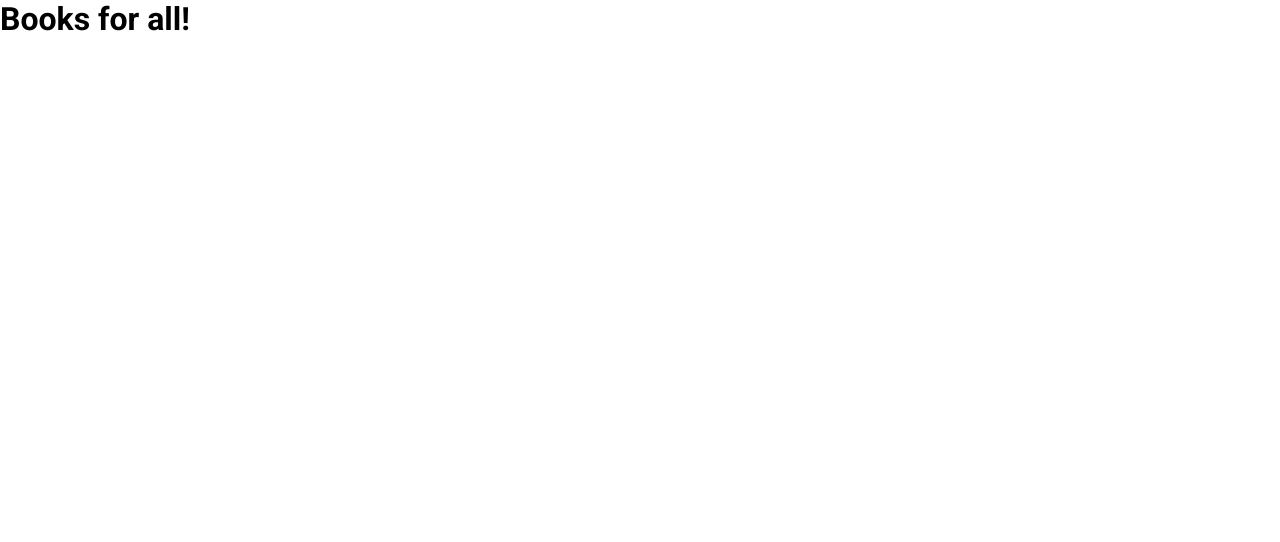
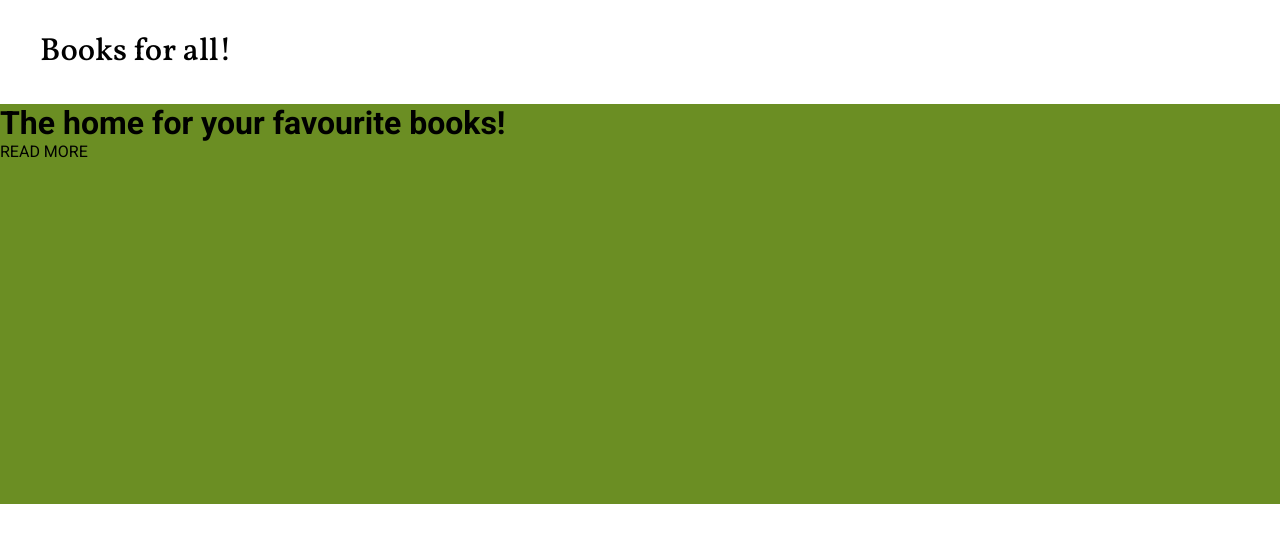
Before and after one commit to Borders-None/bookshop-project-2020-autumn, a plain HTML site: page index.html in a window 1280 px wide. Drawn offline with Linux system fonts and the light colour scheme.

Commit message:
fixing the banner

```diff
--- a/css/style.css
+++ b/css/style.css
@@ -5,5 +5,32 @@
 }
 
 body {
-  font-family: 'Roboto', sans-serif;
+  font-family: "Roboto", sans-serif;
 }
+
+.container {
+  width: 1200px;
+  margin: 0 auto;
+}
+
+header {
+  padding: 30px 0 30px;
+}
+
+header h1 {
+  font-family: "Vollkorn", serif;
+  font-weight: 500;
+  font-size: 2em;
+}
+
+div#banner {
+  height: 400px;
+  background: olivedrab;
+  background-image: url("");
+
+/* #banner:before {
+  content: '';
+  background: rgba(1, 13, 42, 0.5);
+  height: 400px;
+  width: 100%;
+} */
--- a/index.html
+++ b/index.html
@@ -19,8 +19,15 @@
 
   <body>
     <header>
-      <h1>Books for all!</h1>
+      <div class="container">
+        <h1>Books for all!</h1>
+      </div>
     </header>
+
+    <div id="banner">
+      <h1>The home for your favourite books!</h1>
+      <div class="btn">READ MORE</div>
+    </div>
 
     <!--
     <div class="container">
```
Also changed, not shown: images/banner-image.jpg (added), 1 other file.
